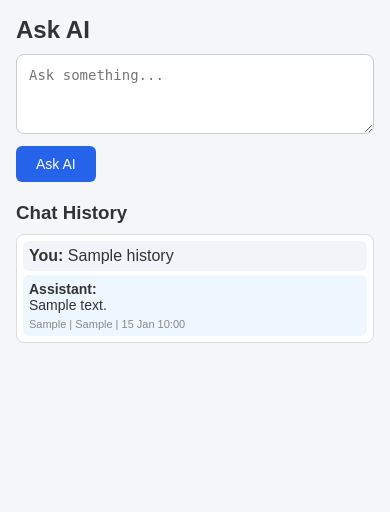
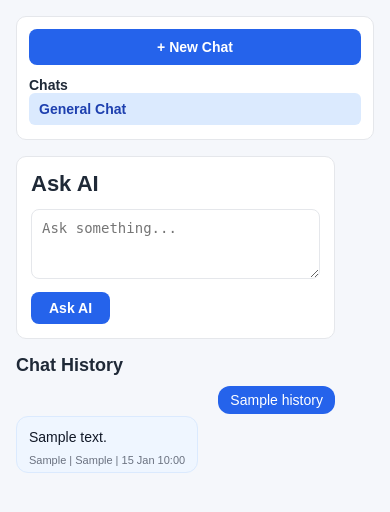
Before and after one commit to mdgsk/gsk-ai-learning, a PHP site: page /?conversation_id=1 in a window 390 px wide. Shown: the top 512 px of the page. Run offline with PHP 8.4, Linux system fonts and the light colour scheme; data comes from the database, SQL or seed files in the repository; tables that the repository leaves empty hold one stand-in row (values such as "Sample post"); some libraries are stand-ins or nearby versions.

Commit message:
Implement conversation management, UI improvements and code refactoring

```diff
--- a/assets/css/style.css
+++ b/assets/css/style.css
@@ -4,176 +4,299 @@
     box-sizing: border-box;
 }
 
+:root {
+    --bg: #f5f7fb;
+    --surface: #ffffff;
+    --border: #e5e7eb;
+    --primary: #2563eb;
+    --primary-hover: #1d4ed8;
+    --text: #1f2937;
+    --muted: #6b7280;
+    --user-bg: #f3f4f6;
+    --assistant-bg: #eff6ff;
+}
+
 body {
     font-family: Arial, Helvetica, sans-serif;
-    background-color: #f4f6f8;
-    color: #333;
+    background: var(--bg);
+    color: var(--text);
     padding: 16px;
+    font-size: 14px;
 }
 
 .container {
-    max-width: 900px;
+    max-width: 1000px;
     margin: 0 auto;
 }
 
-h1,
-h2 {
+.app-layout {
+    display: flex;
+    gap: 16px;
+    align-items: flex-start;
+}
+
+.sidebar {
+    width: 220px;
+    flex-shrink: 0;
+    background: var(--surface);
+    border: 1px solid var(--border);
+    border-radius: 10px;
+    padding: 12px;
+    position: sticky;
+    top: 16px;
+}
+
+.sidebar h3 {
     margin-bottom: 10px;
+    font-size: 16px;
+}
+
+.new-chat-btn {
+    display: block;
+    text-align: center;
+    text-decoration: none;
+    background: var(--primary);
+    color: #fff;
+    padding: 10px;
+    border-radius: 8px;
+    font-weight: 600;
+    margin-bottom: 12px;
+}
+
+.new-chat-btn:hover {
+    background: var(--primary-hover);
+}
+
+.conversation-link {
+    display: block;
+    text-decoration: none;
+    color: var(--text);
+    padding: 8px 10px;
+    border-radius: 6px;
+    margin-bottom: 2px;
+    overflow: hidden;
+    text-overflow: ellipsis;
+    white-space: nowrap;
+}
+
+.conversation-link:hover {
+    background: #f3f4f6;
+}
+
+.conversation-link.active {
+    background: #dbeafe;
+    color: #1e40af;
+    font-weight: 600;
+}
+
+.main-content {
+    flex: 1;
 }
 
 .chat-form {
+    background: var(--surface);
+    border: 1px solid var(--border);
+    border-radius: 10px;
+    padding: 14px;
     margin-bottom: 16px;
+}
+
+.chat-form h2 {
+    margin-bottom: 12px;
+    font-size: 22px;
 }
 
 .chat-form textarea {
     width: 100%;
-    min-height: 80px;
-    padding: 12px;
-    border: 1px solid #ccc;
+    min-height: 70px;
+    padding: 10px;
+    border: 1px solid var(--border);
     border-radius: 8px;
     resize: vertical;
     font-size: 14px;
 }
 
+.chat-form textarea:focus {
+    outline: none;
+    border-color: var(--primary);
+}
+
 .chat-form button {
-    margin-top: 8px;
-    padding: 10px 20px;
+    margin-top: 10px;
+    padding: 8px 18px;
     border: none;
-    border-radius: 6px;
+    border-radius: 8px;
+    background: var(--primary);
+    color: #fff;
     cursor: pointer;
-    background-color: #2563eb;
-    color: #fff;
     font-size: 14px;
+    font-weight: 600;
 }
 
 .chat-form button:hover {
-    opacity: 0.9;
+    background: var(--primary-hover);
 }
 
-.current-answer {
-    background: #ffffff;
-    padding: 20px;
-    border-radius: 8px;
-    margin-bottom: 30px;
-    border: 1px solid #ddd;
-}
-
-.current-answer pre {
-    white-space: pre-wrap;
-    word-wrap: break-word;
-    font-family: inherit;
-}
-
-.history-title {
-    margin-bottom: 10px;
-}
-
-.chat-card {
-    background: #ffffff;
-    border: 1px solid #ddd;
-    border-radius: 8px;
-    padding: 6px;
-    margin-bottom: 10px;
-}
-
-.question {
-    background: #f1f5f9;
-    padding: 6px;
-    border-radius: 6px;
-    margin-bottom: 4px;
-}
-
-.answer {
-    background: #eef7ff;
-    padding: 6px;
-    border-radius: 6px;
-    /* margin-bottom: 6px; */
-    font-size: 14px;
-}
-
-.answer pre {
-    white-space: pre-wrap;
-    word-wrap: break-word;
-    font-family: inherit;
-}
-
-/* .timestamp {
-    color: #666;
-    font-size: 12px;
-} */
-
-.current-conversation {
-    background: #fff;
-    border: 1px solid #ddd;
-    border-radius: 8px;
-    padding: 20px;
-    margin-bottom: 30px;
+.chat-form button:disabled {
+    opacity: .6;
+    cursor: not-allowed;
 }
 
 .loading-message {
     display: none;
-    margin-top: 15px;
-    color: #2563eb;
-    font-weight: bold;
-}
-
-.chat-form button:disabled {
-    opacity: 0.6;
-    cursor: not-allowed;
+    margin-top: 10px;
+    color: var(--primary);
+    font-weight: 600;
 }
 
 .loading-message::before {
     content: "⏳ ";
 }
 
+.history-title {
+    margin-bottom: 10px;
+    font-size: 18px;
+}
+
+.chat-card {
+    background: var(--surface);
+    border: 1px solid var(--border);
+    border-radius: 10px;
+    padding: 6px;
+    margin-bottom: 10px;
+}
+
+.question {
+    background: var(--user-bg);
+    border-radius: 6px;
+    padding: 8px 10px;
+    margin-bottom: 4px;
+}
+
+.answer {
+    background: var(--assistant-bg);
+    border-radius: 6px;
+    padding: 8px 10px;
+}
+
+.answer-content {
+    margin-top: 4px;
+    line-height: 1.5;
+}
+
+.chat-meta {
+    margin-top: 6px;
+    font-size: 11px;
+    color: var(--muted);
+}
+
 .answer h1,
 .answer h2,
 .answer h3 {
-    margin-top: 15px;
-    margin-bottom: 10px;
+    margin: 10px 0;
 }
 
-.answer ul {
-    padding-left: 20px;
+.answer ul,
+.answer ol {
+    padding-left: 18px;
 }
 
 .answer pre {
-    background: #1e1e1e;
-    color: #fff;
-    padding: 15px;
-    border-radius: 5px;
+    background: #111827;
+    padding: 10px;
+    border-radius: 6px;
     overflow-x: auto;
+    margin: 8px 0;
 }
 
 .answer code {
     font-family: Consolas, monospace;
+    font-size: 13px;
 }
 
 #response-container {
-    margin-top: 20px;
+    margin-bottom: 12px;
 }
 
 .success-message {
-    padding: 15px;
-    background: #eef7ff;
-    border: 1px solid #cfe2ff;
+    background: #eff6ff;
+    border: 1px solid #bfdbfe;
     border-radius: 8px;
+    padding: 12px;
+}
+
+.error-message {
+    background: #fef2f2;
+    border: 1px solid #fecaca;
+    color: #991b1b;
+    border-radius: 8px;
+    padding: 10px;
+}
+
+.empty-state {
+    background: var(--surface);
+    border: 1px dashed var(--border);
+    border-radius: 10px;
+    padding: 40px 20px;
+    text-align: center;
+    color: var(--muted);
+}
+
+#no-history-message {
+    color: var(--muted);
+}
+
+@media (max-width: 900px) {
+    .app-layout {
+        flex-direction: column;
+    }
+
+    .sidebar {
+        width: 100%;
+        position: static;
+    }
 }
 
 
-.error-message {
-    background: #ffe5e5;
-    border: 1px solid #ffb3b3;
-    color: #b30000;
-    border-radius: 6px;
-    margin-top: 4px;
-    margin-bottom: 6px;
-    padding: 6px;
+.message-row {
+    display: flex;
+    margin-bottom: 2px;
 }
 
+.user-message {
+    justify-content: flex-end;
+}
 
-.chat-meta {
-    margin-top: 5px;
-    font-size: 11px;
-    color: #888;
+.assistant-message {
+    justify-content: flex-start;
 }
+
+.message-bubble {
+    max-width: 65%;
+    padding: 6px 12px;
+    border-radius: 12px;
+    word-wrap: break-word;
+}
+
+.user-message .message-bubble {
+    background: #2563eb;
+    color: #fff;
+}
+
+.assistant-message .message-bubble {
+    background: #eff6ff;
+    border: 1px solid #dbeafe;
+    color: #111827;
+}
+
+.assistant-message .chat-meta {
+    color: #6b7280;
+}
+
+.user-message .chat-meta {
+    color: rgba(255,255,255,.8);
+}
+
+.chat-pair {
+    margin-bottom: 16px;
+}
--- a/assets/js/app.js
+++ b/assets/js/app.js
@@ -1,3 +1,4 @@
+
 const form = document.getElementById('chat-form');
 const submitBtn = document.getElementById('submit-btn');
 const loadingMessage = document.getElementById('loading-message');
@@ -8,20 +9,20 @@ const promptInput = document.getElementById('prompt');
 
 let isProcessing = false;
 
+
+if (form) {
+
     form.addEventListener('submit', async (event) => {
 
         event.preventDefault();
 
-    if (isProcessing) {
-        return;
-    }
+        if (isProcessing) return;
         isProcessing = true;
 
         responseContainer.innerHTML = '';
         submitBtn.disabled = true;
         submitBtn.textContent = 'Thinking...';
         loadingMessage.style.display = 'block';
-
 
         // thinking...
         const promptText = promptInput.value.trim();
@@ -93,7 +94,6 @@ form.addEventListener('submit', async (event) => {
 
     });
 
-
     promptInput.addEventListener(
         'keydown',
         function(event)
@@ -112,35 +112,39 @@ promptInput.addEventListener(
         }
     );
 
+}
 
-function createChatCard(
-    prompt,
-    answer,
-    timestamp,
-    cardId = ''
-) {
 
+function createChatCard(prompt, answer, timestamp, cardId = '')
+{
     return `
-        <div class="chat-card" id="${cardId}">
+        <div id="${cardId}">
 
-            <div class="question">
-                <strong>You: </strong>
+            <div class="message-row user-message">
+                <div class="message-bubble">
                     ${escapeHtml(prompt)}
                 </div>
+            </div>
 
-            <div class="answer">
-                <strong>Assistant:</strong>
+            <div class="message-row assistant-message">
+                <div class="message-bubble">
+
                     <div class="answer-content">
                         ${answer}
                     </div>
+
                     <div class="chat-meta">
                         ${timestamp}
+                    </div>
+
                 </div>
             </div>
 
         </div>
     `;
 }
+
+
 
 function escapeHtml(text)
 {
--- a/chat.php
+++ b/chat.php
@@ -2,102 +2,73 @@
 
 require_once 'db.php';
 
-function saveChat($question, $answer, $provider, $model, $time_taken)
+
+function saveChat($conversationId, $question, $answer, $provider, $model, $timeTaken)
 {
     global $pdo;
 
     $stmt = $pdo->prepare("
         INSERT INTO chat_history
-        (
-            question,
-            answer,
-            provider,
-            model,
-            time_taken
-        )
+        (conversation_id, question, answer, provider, model, time_taken)
         VALUES
-        (
-            :question,
-            :answer,
-            :provider,
-            :model,
-            :time_taken
-        )
+        (:conversation_id, :question, :answer, :provider, :model, :time_taken)
     ");
 
     $stmt->execute([
+        'conversation_id' => $conversationId,
         'question' => $question,
-        'answer'   => $answer,
-        'provider'   => $provider,
-        'model'   => $model,
-        'time_taken'   => $time_taken
+        'answer' => $answer,
+        'provider' => $provider,
+        'model' => $model,
+        'time_taken' => $timeTaken
     ]);
 
     return $pdo->lastInsertId();
 }
 
-function getChats($limit = 20, $excludeId = null)
+
+function getChats($conversationId = 1, $limit = 20, $excludeId = null)
 {
     global $pdo;
 
-    $sql = "
-        SELECT *
-        FROM chat_history
-    ";
+    $sql = "SELECT * FROM chat_history WHERE conversation_id = :conversation_id";
 
-    if ($excludeId !== null) {
-        $sql .= " WHERE id != :excludeId ";
-    }
+    if ($excludeId !== null) $sql .= " AND id != :excludeId";
 
-    $sql .= "
-        ORDER BY id DESC
-        LIMIT :limit
-    ";
+    $sql .= " ORDER BY id DESC LIMIT :limit";
 
     $stmt = $pdo->prepare($sql);
 
-    if ($excludeId !== null) {
-        $stmt->bindValue(
-            ':excludeId',
-            $excludeId,
-            PDO::PARAM_INT
-        );
-    }
+    $stmt->bindValue(':conversation_id', $conversationId, PDO::PARAM_INT);
 
-    $stmt->bindValue(
-        ':limit',
-        $limit,
-        PDO::PARAM_INT
-    );
+    if ($excludeId !== null) $stmt->bindValue(':excludeId', $excludeId, PDO::PARAM_INT);
 
+    $stmt->bindValue(':limit', $limit, PDO::PARAM_INT);
     $stmt->execute();
 
     return $stmt->fetchAll(PDO::FETCH_ASSOC);
 }
 
-function getRecentChats($limit = 5)
+
+function getRecentChats($conversationId = 1, $limit = 5)
 {
     global $pdo;
 
     $stmt = $pdo->prepare("
         SELECT *
         FROM chat_history
+        WHERE conversation_id = :conversation_id
         ORDER BY id DESC
         LIMIT :limit
     ");
 
-    $stmt->bindValue(
-        ':limit',
-        $limit,
-        PDO::PARAM_INT
-    );
-
+    $stmt->bindValue(':conversation_id', $conversationId, PDO::PARAM_INT);
+    $stmt->bindValue(':limit', $limit, PDO::PARAM_INT);
     $stmt->execute();
 
-    return array_reverse(
-        $stmt->fetchAll(PDO::FETCH_ASSOC)
-    );
+    return array_reverse($stmt->fetchAll(PDO::FETCH_ASSOC));
 }
+
 
 function buildContext(array $chats)
 {
@@ -116,3 +87,36 @@ function buildContext(array $chats)
 
     return $context;
 }
+
+
+function getCurrentConversationId()
+{
+    return (int) ($_GET['conversation_id'] ?? 0);
+}
+
+
+function getConversations()
+{
+    global $pdo;
+
+    return $pdo->query("
+        SELECT *
+        FROM conversations
+        ORDER BY id DESC
+    ")->fetchAll(PDO::FETCH_ASSOC);
+}
+
+
+function createConversation($title = 'New Chat')
+{
+    global $pdo;
+
+    $stmt = $pdo->prepare("
+        INSERT INTO conversations (title)
+        VALUES (:title)
+    ");
+
+    $stmt->execute(['title' => $title]);
+
+    return $pdo->lastInsertId();
+}
--- a/index.php
+++ b/index.php
@@ -3,13 +3,21 @@
 require_once 'vendor/autoload.php';
 require_once 'chat.php';
 
+if (isset($_GET['new_chat'])) {
+    $conversationId = createConversation('New Chat '.date('H:i:s'));
+    header("Location: ?conversation_id=".$conversationId);
+    exit;
+}
+
 $parsedown = new Parsedown();
 $parsedown->setSafeMode(true);
+$conversationId = getCurrentConversationId();
 
-$history = getChats(
-    20,
-    $currentChatId ?? null
-);
+$conversations = getConversations();
+$history = getChats($conversationId, 20, $currentChatId ?? null);
+
+$cssVersion = filemtime('assets/css/style.css');
+$jsVersion = filemtime('assets/js/app.js');
 
 ?>
 
@@ -17,83 +25,101 @@ $history = getChats(
 <html>
 <head>
     <title>Ask AI</title>
-    <link rel="stylesheet" href="assets/css/style.css?v=<?= filemtime('assets/css/style.css') ?>">
+    <link rel="stylesheet" href="assets/css/style.css?v=<?= $cssVersion ?>">
     <link rel="stylesheet" href="https://cdnjs.cloudflare.com/ajax/libs/highlight.js/11.11.1/styles/github-dark.min.css">
 </head>
 <body>
 
 <div class="container">
 
-    <h2>Ask AI</h2>
+
+    <div class="app-layout">
+
+        <div class="sidebar">
+
+            <a href="?new_chat=1" class="new-chat-btn">+ New Chat</a>
+
+            <h4>Chats</h4>
+            <?php foreach ($conversations as $conversation): ?>
+                <a href="?conversation_id=<?= $conversation['id'] ?>" class="conversation-link <?= $conversation['id'] == $conversationId ? 'active' : '' ?>">
+                    <?= htmlspecialchars($conversation['title']) ?>
+                </a>
+            <?php endforeach; ?>
+
+        </div>
+
+        <div class="main-content">
 
             <div class="chat-form">
 
+                <?php if ($conversationId): ?>
+                    <h2>Ask AI</h2>
+
                     <form method="post" id="chat-form">
+                        <input type="hidden" id="conversation_id" name="conversation_id" value="<?= $conversationId ?>">
+                        <textarea id="prompt" name="prompt" placeholder="Ask something..." required minlength="2"
+                        ></textarea>
+                        <button type="submit" id="submit-btn">Ask AI</button>
+                        <div id="loading-message" class="loading-message">Thinking...</div>
+                    </form>
 
-            <textarea
-                id="prompt"
-                name="prompt"
-                placeholder="Ask something..."
-                required
-                minlength="2"
-            ></textarea>
+                <?php else: ?>
 
-            <button type="submit" id="submit-btn">
-                Ask AI
-            </button>
-
-            <div
-                id="loading-message"
-                class="loading-message">
-                Thinking...
+                    <div class="empty-state">
+                        Select an existing chat or click New Chat to start.
                     </div>
 
-        </form>
+                <?php endif; ?>
 
             </div>
 
             <div id="response-container"></div>
 
-        <h3 class="history-title">
-            Chat History
-        </h3>
+            <?php if ($conversationId): ?>
+
+            <h3 class="history-title">Chat History</h3>
 
                 <div id="chat-history-container">
-
-
                 <?php foreach ($history as $chat): ?>
 
-            <div class="chat-card">
-
-                <div class="question">
-                    <strong>You: </strong>
+                    <div class="message-row user-message">
+                        <div class="message-bubble">
                             <?= nl2br(htmlspecialchars($chat['question'])) ?>
                         </div>
+                    </div>
 
-                <div class="answer">
-                    <strong>Assistant: </strong>
+                    <div class="message-row assistant-message">
+                        <div class="message-bubble">
+
                             <div class="answer-content">
                                 <?= $parsedown->text($chat['answer']) ?>
                             </div>
+
+                            <?php $chatMeta = "{$chat['provider']} | {$chat['model']} | " . date('d M H:i', strtotime($chat['created_at'])); ?>
+
                             <div class="chat-meta">
-                        <?= $chat['provider'].' | '.$chat['model'].' | '.htmlspecialchars(date('d M H:i', strtotime($chat['created_at']))) ?>
-                    </div>
+                                <?= htmlspecialchars($chatMeta) ?>
                             </div>
 
+                        </div>
                     </div>
 
                 <?php endforeach; ?>
                 </div>
 
                 <?php if (empty($history)): ?>
-            <p id="no-history-message">
-                No chat history available.
-            </p>
+                    <p id="no-history-message">No chat history available.</p>
+                <?php endif; ?>
             <?php endif; ?>
 
         </div>
 
-<script src="assets/js/app.js?v=<?= filemtime('assets/js/app.js') ?>"></script>
+    </div>
+
+
+</div>
+
+<script src="assets/js/app.js?v=<?= $jsVersion ?>"></script>
 <script src="https://cdnjs.cloudflare.com/ajax/libs/highlight.js/11.11.1/highlight.min.js"></script>
 
 <script>
```
Also changed, not shown: ai.php (+35 -59 lines), ajax-chat.php (+18 -34 lines), test-ollama.php (deleted, +0 -11 lines). Lines whose indentation alone changed are shown as unchanged.
